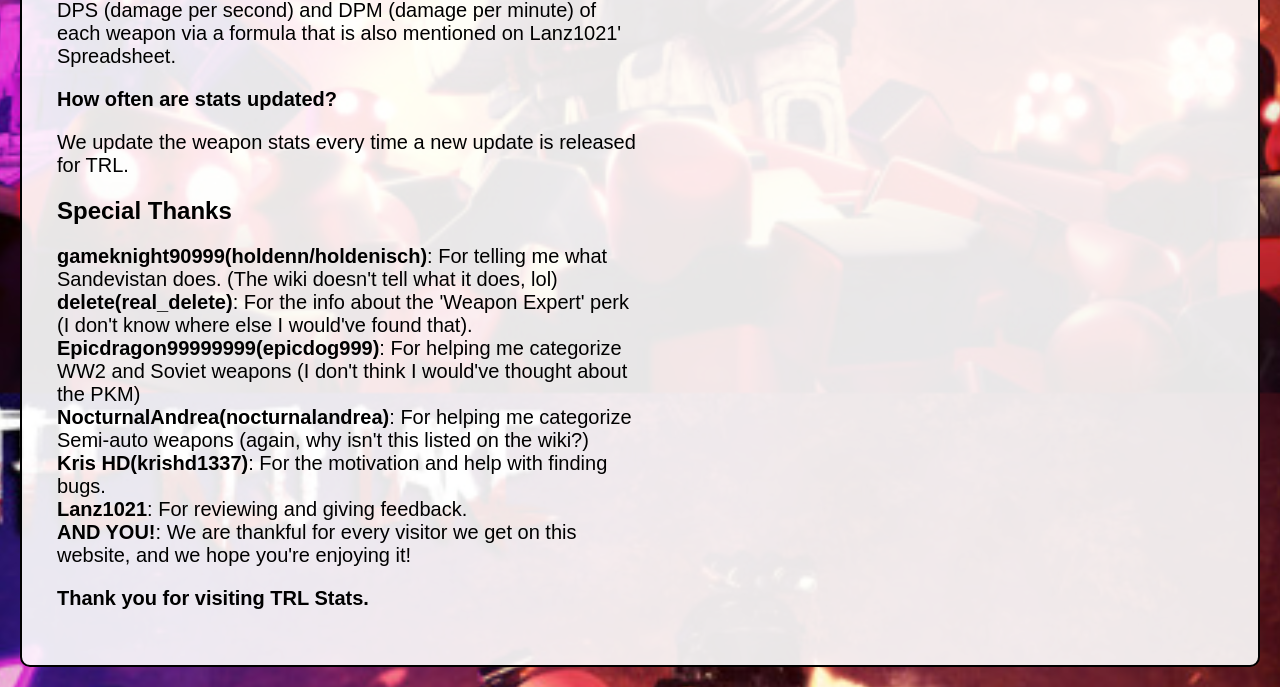
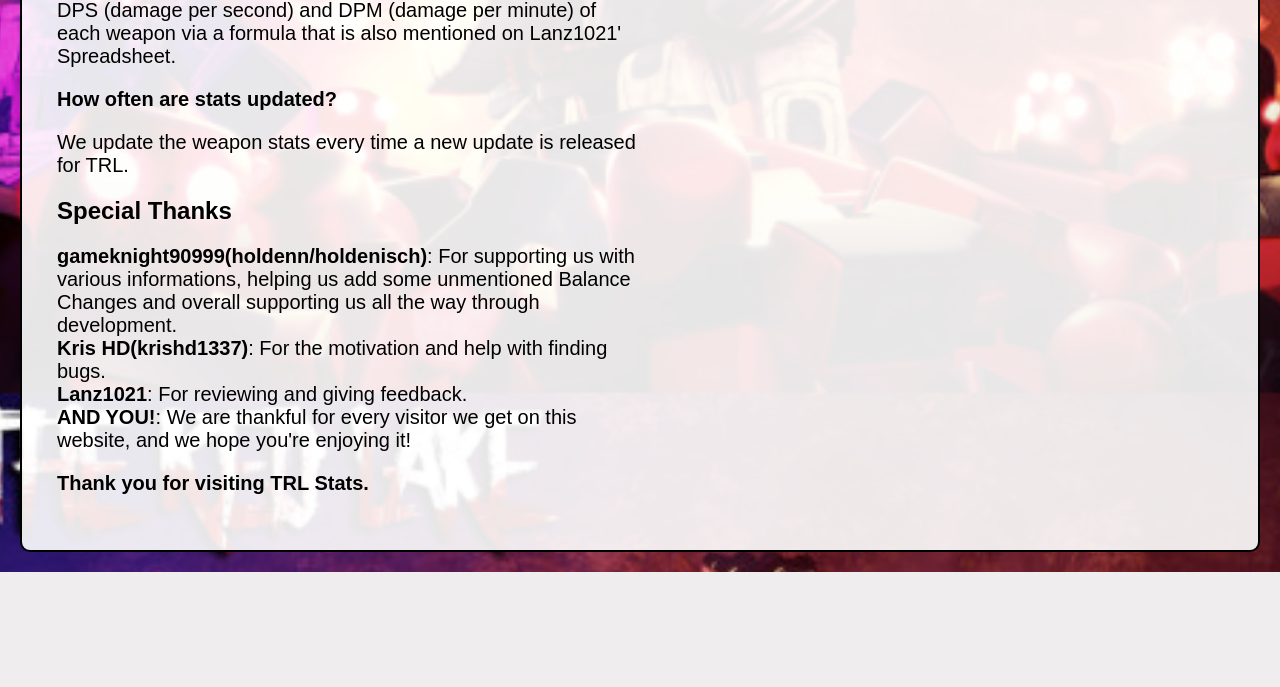
Before and after one commit to ScriptSorcerer20/TRL-gun-stats, a Flask app: page /about_us in a window 1280 px wide. Shown: the part 1207-1894 px from the top of the page. After the commit the page ends 1779 px from the top, so only its background shows below. Run offline with Flask 3, Linux system fonts and the light colour scheme.

Commit message:
Add Discord link and update "Special Thanks" section

```diff
--- a/templates/about_us.html
+++ b/templates/about_us.html
@@ -68,14 +68,7 @@
     <p class="about_us_text">We update the weapon stats every time a new update is released for TRL.</p>
     <h2>Special Thanks</h2>
     <p class="about_us_text">
-        <b>gameknight90999(holdenn/holdenisch)</b>: For telling me what Sandevistan does. (The wiki doesn't tell what it
-        does, lol)<br>
-        <b>delete(real_delete)</b>: For the info about the 'Weapon Expert' perk (I don't know where else I would've
-        found that).<br>
-        <b>Epicdragon99999999(epicdog999)</b>: For helping me categorize WW2 and Soviet weapons (I don't think I
-        would've thought about the PKM)<br>
-        <b>NocturnalAndrea(nocturnalandrea)</b>: For helping me categorize Semi-auto weapons (again, why isn't this
-        listed on the wiki?)<br>
+        <b>gameknight90999(holdenn/holdenisch)</b>: For supporting us with various informations, helping us add some unmentioned Balance Changes and overall supporting us all the way through development.<br>
         <b>Kris HD(krishd1337)</b>: For the motivation and help with finding bugs.<br>
         <b>Lanz1021</b>: For reviewing and giving feedback.<br>
         <b>AND YOU!</b>: We are thankful for every visitor we get on this website, and we hope you're enjoying it!
--- a/templates/calculator.html
+++ b/templates/calculator.html
@@ -36,6 +36,7 @@
             <a href="{{ url_for('about_us') }}">ABOUT US</a>
             <a href="{{ url_for('suggestion') }}">SUGGESTIONS & FEEDBACK</a>
             <a href="https://www.roblox.com/games/5766084948/SCP-The-Red-Lake-EVENT">PLAY THE RED LAKE</a>
+            <a href="https://discord.gg/2jDevH8aTd">OUR DISCORD</a>
         </div>
     </nav>
 </header>
--- a/templates/index.html
+++ b/templates/index.html
@@ -19,6 +19,7 @@
             <a href="{{ url_for('about_us') }}">ABOUT US</a>
             <a href="{{ url_for('suggestion') }}">SUGGESTIONS & FEEDBACK</a>
             <a href="https://www.roblox.com/games/5766084948/SCP-The-Red-Lake-EVENT">PLAY THE RED LAKE</a>
+            <a href="https://discord.gg/2jDevH8aTd">OUR DISCORD</a>
         </div>
     </nav>
 </header>
--- a/templates/suggestion.html
+++ b/templates/suggestion.html
@@ -19,6 +19,7 @@
             <a href="{{ url_for('about_us') }}">ABOUT US</a>
             <a href="{{ url_for('suggestion') }}">SUGGESTIONS & FEEDBACK</a>
             <a href="https://www.roblox.com/games/5766084948/SCP-The-Red-Lake-EVENT">PLAY THE RED LAKE</a>
+            <a href="https://discord.gg/2jDevH8aTd">OUR DISCORD</a>
         </div>
     </nav>
 </header>
```
